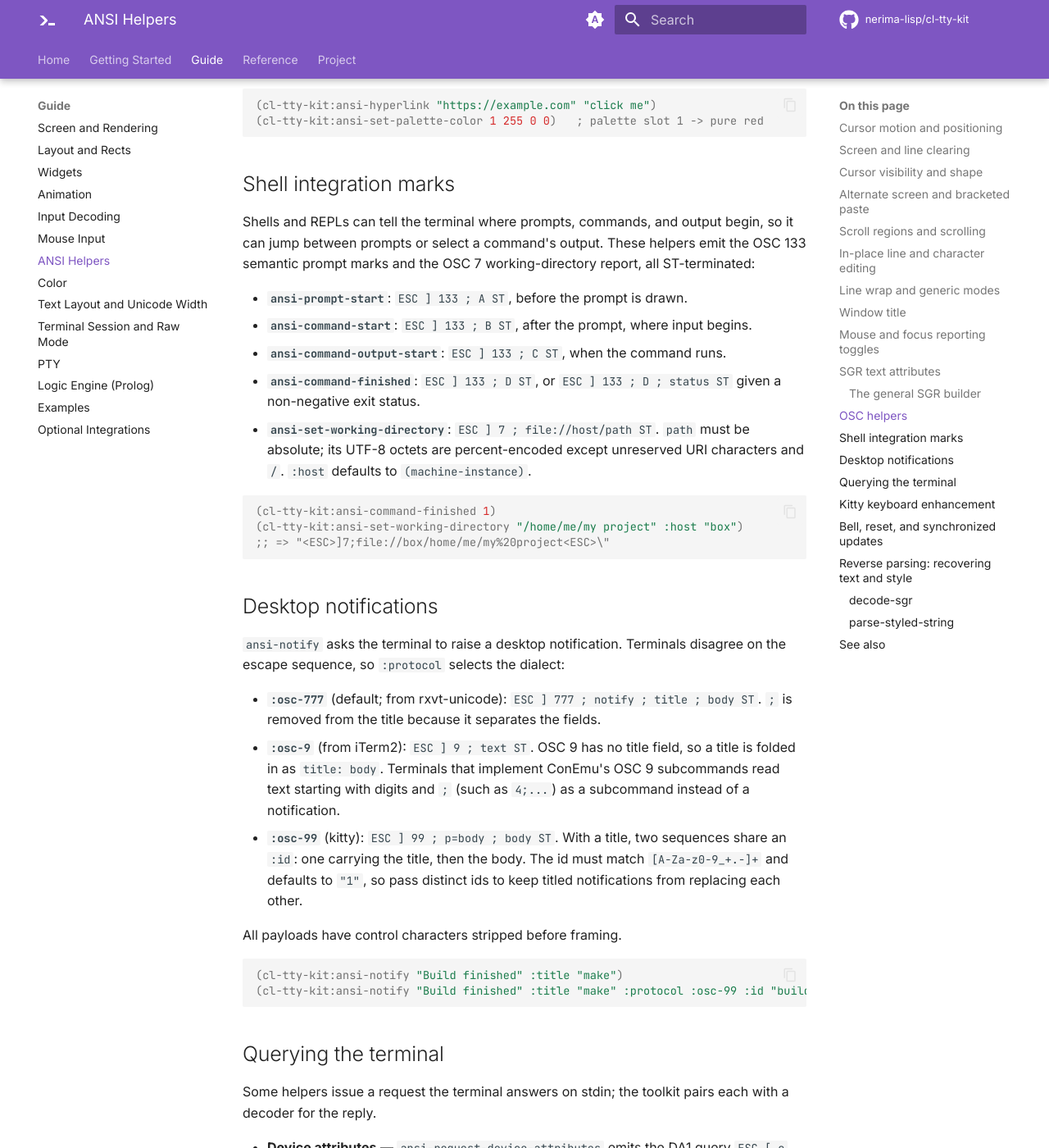
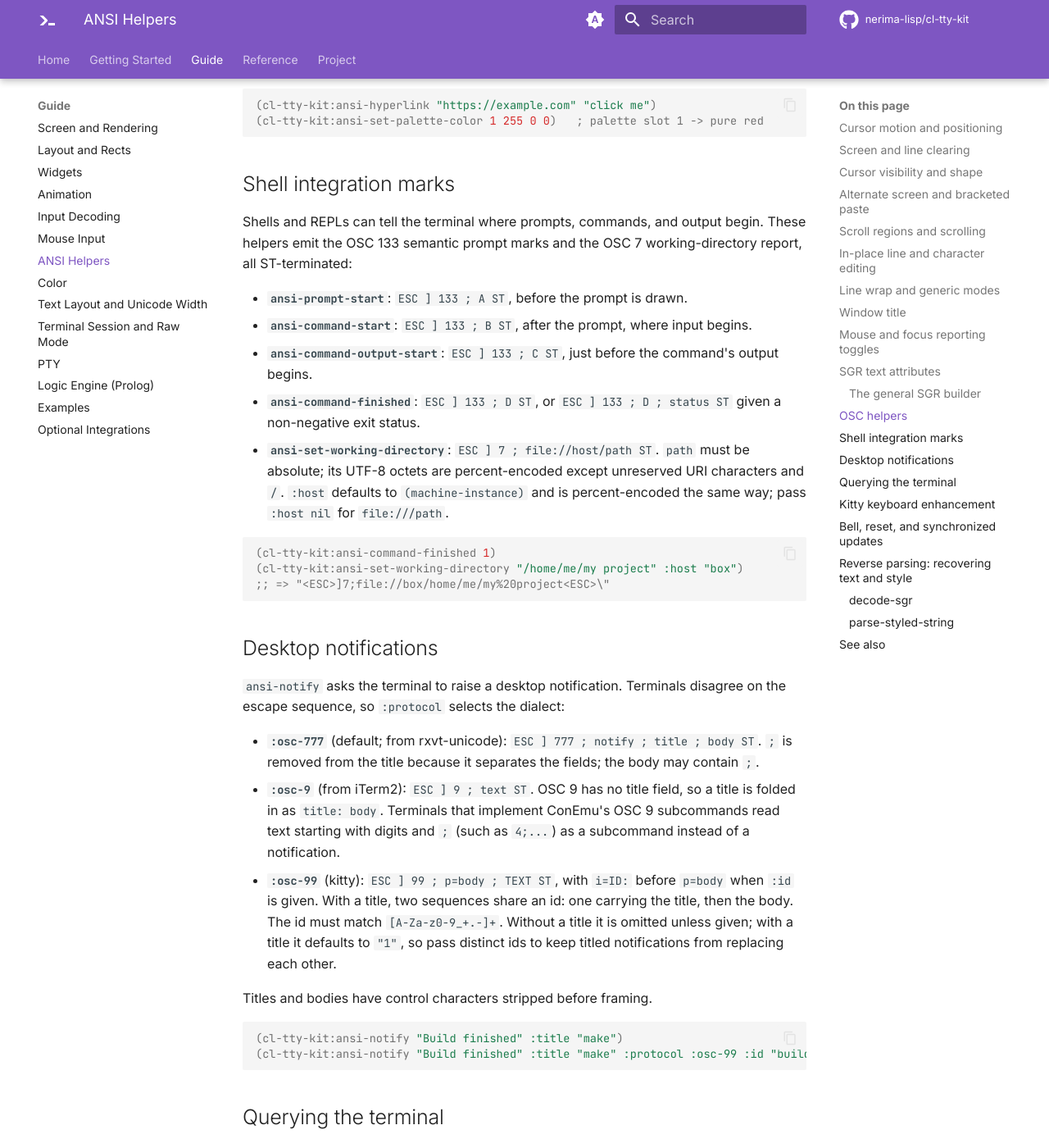
Before and after one commit to nerima-lisp/cl-tty-kit, an MkDocs documentation site: the page built from docs/src/guide/ansi-helpers.md, in a window 1280 px wide and 1400 px high, scrolled down 4613 px. Shown: the whole window at 82% size. Built offline with MkDocs 1.6.1 and Material for MkDocs 9.7.7, drawn with Linux system fonts in a browser that asks for light colours; comment, search, counter and statistics services are not loaded; some of the changed text lies outside the part shown.

Commit message:
docs: describe the 1.8.0 shell-integration, report and grapheme APIs
Add a README section naming the new builders, decoders and grapheme
walkers, clarify OSC 99 id defaults, allocation limits of :into and
which replies decode-input does not recognize, and update the
terminal-session note that still named sb-unix:unix-ioctl.

````diff
--- a/docs/src/guide/ansi-helpers.md
+++ b/docs/src/guide/ansi-helpers.md
@@ -169,18 +169,18 @@ string payload, so these helpers sanitize their input before framing.
 ## Shell integration marks
 
 Shells and REPLs can tell the terminal where prompts, commands, and output
-begin, so it can jump between prompts or select a command's output. These
-helpers emit the OSC 133 semantic prompt marks and the OSC 7 working-directory
+begin. These helpers emit the OSC 133 semantic prompt marks and the OSC 7 working-directory
 report, all ST-terminated:
 
 - **`ansi-prompt-start`**: `ESC ] 133 ; A ST`, before the prompt is drawn.
 - **`ansi-command-start`**: `ESC ] 133 ; B ST`, after the prompt, where input begins.
-- **`ansi-command-output-start`**: `ESC ] 133 ; C ST`, when the command runs.
+- **`ansi-command-output-start`**: `ESC ] 133 ; C ST`, just before the command's output begins.
 - **`ansi-command-finished`**: `ESC ] 133 ; D ST`, or `ESC ] 133 ; D ; status ST`
   given a non-negative exit status.
 - **`ansi-set-working-directory`**: `ESC ] 7 ; file://host/path ST`. `path` must
   be absolute; its UTF-8 octets are percent-encoded except unreserved URI
-  characters and `/`. `:host` defaults to `(machine-instance)`.
+  characters and `/`. `:host` defaults to `(machine-instance)` and is
+  percent-encoded the same way; pass `:host nil` for `file:///path`.
 
 ```lisp
 (cl-tty-kit:ansi-command-finished 1)
@@ -194,17 +194,20 @@ report, all ST-terminated:
 disagree on the escape sequence, so `:protocol` selects the dialect:
 
 - **`:osc-777`** (default; from rxvt-unicode): `ESC ] 777 ; notify ;
-  title ; body ST`. `;` is removed from the title because it separates the fields.
+  title ; body ST`. `;` is removed from the title because it separates the
+  fields; the body may contain `;`.
 - **`:osc-9`** (from iTerm2): `ESC ] 9 ; text ST`. OSC 9 has
   no title field, so a title is folded in as `title: body`. Terminals that
   implement ConEmu's OSC 9 subcommands read text starting with digits and `;`
   (such as `4;...`) as a subcommand instead of a notification.
-- **`:osc-99`** (kitty): `ESC ] 99 ; p=body ; body ST`. With a title, two
-  sequences share an `:id`: one carrying the title, then the body. The id must match
-  `[A-Za-z0-9_+.-]+` and defaults to `"1"`, so pass distinct ids to keep titled
-  notifications from replacing each other.
+- **`:osc-99`** (kitty): `ESC ] 99 ; p=body ; TEXT ST`, with `i=ID:` before
+  `p=body` when `:id` is given. With a title, two sequences share an id: one
+  carrying the title, then the body. The id must match `[A-Za-z0-9_+.-]+`.
+  Without a title it is omitted unless given; with a title it defaults to
+  `"1"`, so pass distinct ids to keep titled notifications from replacing each
+  other.
 
-All payloads have control characters stripped before framing.
+Titles and bodies have control characters stripped before framing.
 
 ```lisp
 (cl-tty-kit:ansi-notify "Build finished" :title "make")
@@ -243,9 +246,14 @@ with a decoder for the reply.
 - **Keyboard enhancement flags**: `ansi-request-keyboard-enhancements` emits
   `ESC [ ? u`. A terminal that implements the kitty keyboard protocol answers
   `ESC [ ? flags u`, parsed by `decode-keyboard-enhancements-report` into
-  `(values flags consumed)`. A terminal without the protocol sends no reply.
+  `(values flags consumed)`. A terminal without the protocol sends no reply,
+  so bound the wait with a timeout of your own.
 
-Each decoder declines cleanly (returning `nil` and `0`) when the input is not a
+`decode-input` does not recognize these three replies: it returns their bytes
+as key events. Offer the buffer to the matching decoder before passing it to
+`decode-input`.
+
+Each decoder declines cleanly (returning `nil` values and `0` consumed) when the input is not a
 complete report, so you can call it against a buffer that may not have the reply yet.
 
 ## Kitty keyboard enhancement
````
Also changed, not shown: docs/src/guide/terminal-session.md (+5 -4 lines), docs/src/guide/text-layout.md (+9 -7 lines), docs/src/reference/compatibility.md (+3 -2 lines), README.md.
